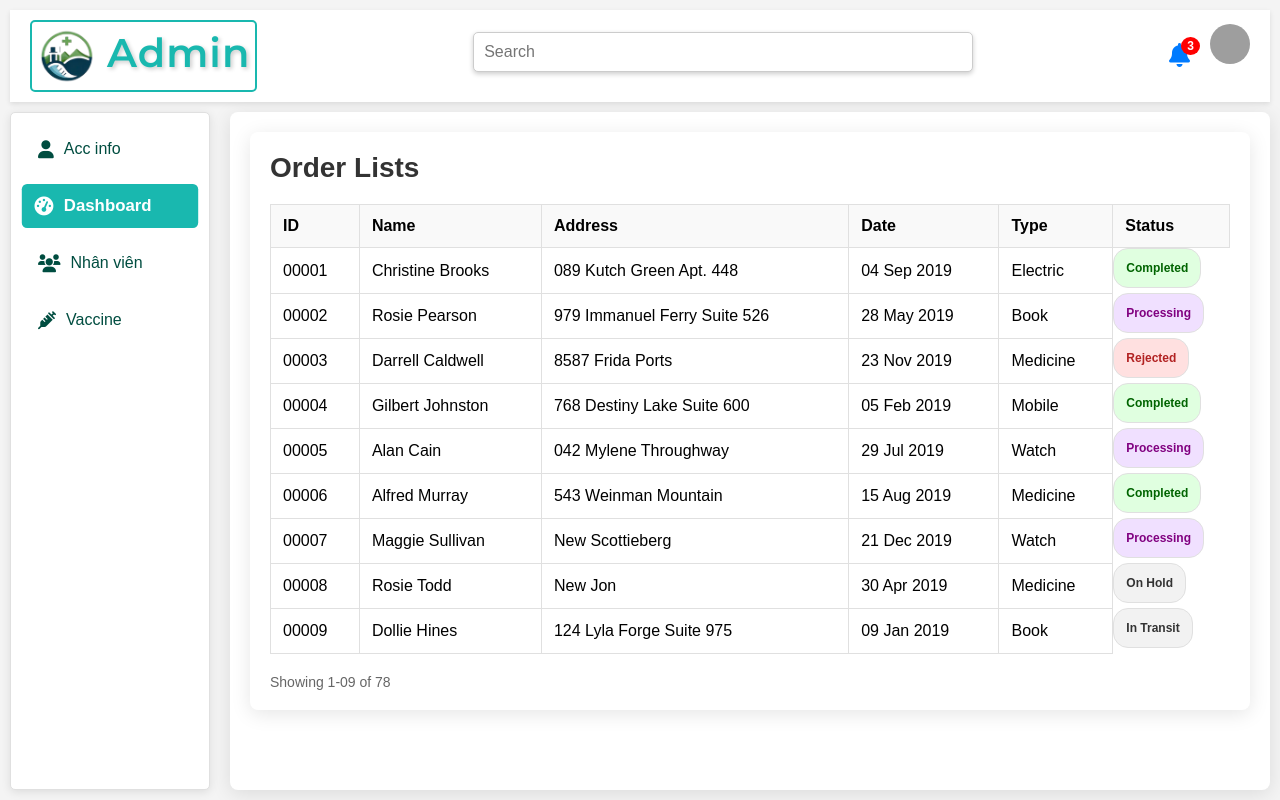
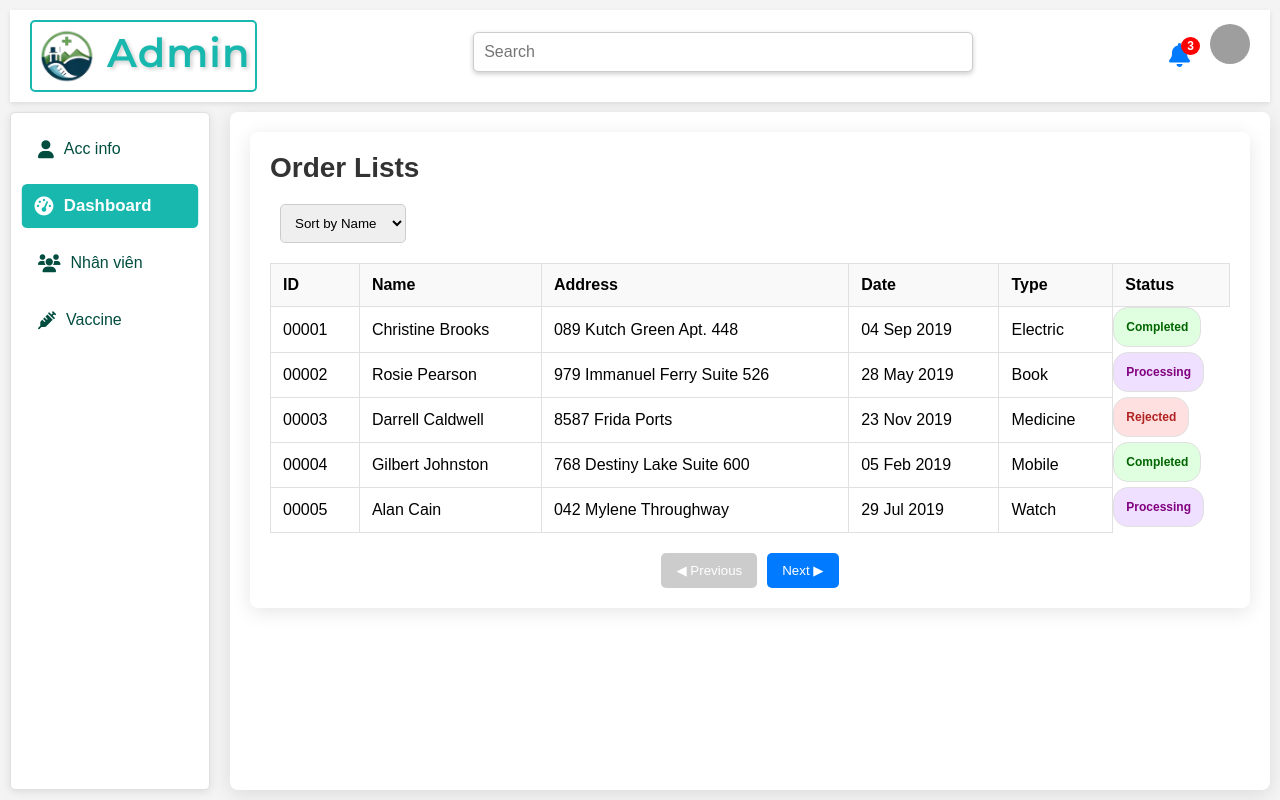
Before and after one commit to williamHoang541/Swp_fe, a React (Vite) app in the folder Vaccine_Care/: page /admin/dashboard in a window 1280 px wide. Built offline with nearby package versions, Linux system fonts and the light colour scheme; grey boxes are pictures that could not be loaded; the HTML template or start-up script is replaced by a standard one.

Commit message:
update admin

```diff
--- a/Vaccine_Care/src/App.jsx
+++ b/Vaccine_Care/src/App.jsx
@@ -10,7 +10,7 @@ const App = () => {
   return (
     <div>
       <Routes>
-        <Route path="/" element={<Login />} />
+        <Route path="/" element={<Navigate to="/admin" />} />
         <Route path="/admin" element={<AdminDashboard />}>
           <Route path="acc_info" element={<Acc_Info />} />
           <Route path="dashboard" element={<Dashboard />} />
--- a/Vaccine_Care/src/components/admin/dashboard/Dashboard.jsx
+++ b/Vaccine_Care/src/components/admin/dashboard/Dashboard.jsx
@@ -1,8 +1,8 @@
-import React from 'react';
+import React, { useState } from 'react';
 import './dashboard.css'; // Create a new CSS file for dashboard styles
 
 const Dashboard = () => {
-    const orders = [
+    const [orders, setOrders] = useState([
         { id: '00001', name: 'Christine Brooks', address: '089 Kutch Green Apt. 448', date: '04 Sep 2019', type: 'Electric', status: 'Completed' },
         { id: '00002', name: 'Rosie Pearson', address: '979 Immanuel Ferry Suite 526', date: '28 May 2019', type: 'Book', status: 'Processing' },
         { id: '00003', name: 'Darrell Caldwell', address: '8587 Frida Ports', date: '23 Nov 2019', type: 'Medicine', status: 'Rejected' },
@@ -12,11 +12,58 @@ const Dashboard = () => {
         { id: '00007', name: 'Maggie Sullivan', address: 'New Scottieberg', date: '21 Dec 2019', type: 'Watch', status: 'Processing' },
         { id: '00008', name: 'Rosie Todd', address: 'New Jon', date: '30 Apr 2019', type: 'Medicine', status: 'On Hold' },
         { id: '00009', name: 'Dollie Hines', address: '124 Lyla Forge Suite 975', date: '09 Jan 2019', type: 'Book', status: 'In Transit' },
-    ];
+    ]);
+    const [currentPage, setCurrentPage] = useState(1);
+    const itemsPerPage = 5; // Số lượng đơn hàng hiển thị trên mỗi trang
+    const [sortOption, setSortOption] = useState('name');
+
+    const handleSort = (option) => {
+        const sortedOrders = [...orders].sort((a, b) => {
+            if (option === 'name') {
+                return a.name.localeCompare(b.name);
+            } else if (option === 'id') {
+                return a.id.localeCompare(b.id);
+            } else if (option === 'date') {
+                return new Date(a.date) - new Date(b.date);
+            } else if (option === 'type') {
+                return a.type.localeCompare(b.type);
+            } else if (option === 'status') {
+                return a.status.localeCompare(b.status);
+            }
+            return 0;
+        });
+        setOrders(sortedOrders);
+    };
+
+    const handleSortChange = (event) => {
+        setSortOption(event.target.value);
+        handleSort(event.target.value);
+    };
+
+    const handlePageChange = (direction) => {
+        if (direction === 'next') {
+            setCurrentPage(prev => Math.min(prev + 1, Math.ceil(orders.length / itemsPerPage)));
+        } else {
+            setCurrentPage(prev => Math.max(prev - 1, 1));
+        }
+    };
+
+    const indexOfLastOrder = currentPage * itemsPerPage;
+    const indexOfFirstOrder = indexOfLastOrder - itemsPerPage;
+    const currentOrders = orders.slice(indexOfFirstOrder, indexOfLastOrder);
 
     return (
         <div className="dashboard-container">
             <h1>Order Lists</h1>
+            <div className="top-bar">
+                <select value={sortOption} onChange={handleSortChange} className="sort-dropdown">
+                    <option value="name">Sort by Name</option>
+                    <option value="id">Sort by ID</option>
+                    <option value="date">Sort by Date</option>
+                    <option value="type">Sort by Type</option>
+                    <option value="status">Sort by Status</option>
+                </select>
+            </div>
             <table className="order-table">
                 <thead>
                     <tr>
@@ -29,7 +76,7 @@ const Dashboard = () => {
                     </tr>
                 </thead>
                 <tbody>
-                    {orders.map(order => (
+                    {currentOrders.map(order => (
                         <tr key={order.id}>
                             <td>{order.id}</td>
                             <td>{order.name}</td>
@@ -42,7 +89,12 @@ const Dashboard = () => {
                 </tbody>
             </table>
             <div className="pagination">
-                Showing 1-09 of 78
+                <button onClick={() => handlePageChange('prev')} disabled={currentPage === 1} className="nav-button">
+                    &#9664; Previous
+                </button>
+                <button onClick={() => handlePageChange('next')} disabled={indexOfLastOrder >= orders.length} className="nav-button">
+                    Next &#9654;
+                </button>
             </div>
         </div>
     );
--- a/Vaccine_Care/src/components/admin/dashboard/dashboard.css
+++ b/Vaccine_Care/src/components/admin/dashboard/dashboard.css
@@ -119,7 +119,56 @@
 }
 
 .pagination {
+    display: flex;
+    justify-content: center;
+    align-items: center;
     margin-top: 20px;
-    font-size: 14px;
-    color: #666;
 }
+
+.nav-button {
+    padding: 10px 15px;
+    border: none;
+    border-radius: 5px;
+    background-color: #007bff;
+    color: white;
+    cursor: pointer;
+    margin: 0 5px;
+    transition: background-color 0.3s;
+}
+
+.nav-button:disabled {
+    background-color: #ccc;
+    cursor: not-allowed;
+}
+
+.nav-button:hover:not(:disabled) {
+    background-color: #0056b3;
+}
+
+.sort-button {
+    padding: 10px 15px;
+    border: none;
+    border-radius: 5px;
+    background-color: #007bff;
+    color: white;
+    cursor: pointer;
+    transition: background-color 0.3s;
+}
+
+.sort-button:hover {
+    background-color: #0056b3;
+}
+
+.sort-dropdown {
+    padding: 10px;
+    border: 1px solid #ccc;
+    border-radius: 5px;
+    margin-left: 10px;
+    cursor: pointer;
+    transition: border-color 0.3s;
+}
+
+.sort-dropdown:focus {
+    border-color: #007bff;
+    outline: none;
+}
--- a/Vaccine_Care/src/components/admin/profile/acc_info.jsx
+++ b/Vaccine_Care/src/components/admin/profile/acc_info.jsx
@@ -1,11 +1,12 @@
 import React from 'react';
 import './acc_info.css'; // Đảm bảo bạn đã tạo file CSS này
+import profileImage from '@/assets/cat.jpg';
 
 const AccInfo = () => {
     return (
         <div className="acc-info-container">
             <div className="profile-picture">
-                <img src="assets/profile.jpg" alt="Profile" />
+                <img src={profileImage} alt="Profile" />
             </div>
             <div className="info">
                 <h2>Thông tin tài khoản</h2>
--- a/Vaccine_Care/src/components/admin/staff/Staff.jsx
+++ b/Vaccine_Care/src/components/admin/staff/Staff.jsx
@@ -1,17 +1,59 @@
-import React from 'react';
+import React, { useState } from 'react';
 import './staff.css'; // Tạo file CSS cho trang Staff
 
 const Staff = () => {
-    const staffMembers = [
+    const [staffMembers, setStaffMembers] = useState([
         { id: 1, name: 'Nguyễn Văn A', position: 'Bác sĩ', email: 'a@example.com' },
         { id: 2, name: 'Trần Thị B', position: 'Y tá', email: 'b@example.com' },
         { id: 3, name: 'Lê Văn C', position: 'Dược sĩ', email: 'c@example.com' },
         // Thêm nhân viên khác nếu cần
-    ];
+    ]);
+    const [currentPage, setCurrentPage] = useState(1);
+    const itemsPerPage = 5;
+    const [sortOption, setSortOption] = useState('name');
+
+    const handleSort = (option) => {
+        const sortedMembers = [...staffMembers].sort((a, b) => {
+            if (option === 'name') {
+                return a.name.localeCompare(b.name);
+            } else if (option === 'position') {
+                return a.position.localeCompare(b.position);
+            } else if (option === 'email') {
+                return a.email.localeCompare(b.email);
+            }
+            return 0;
+        });
+        setStaffMembers(sortedMembers);
+    };
+
+    const handleSortChange = (event) => {
+        setSortOption(event.target.value);
+        handleSort(event.target.value);
+    };
+
+    const handlePageChange = (direction) => {
+        if (direction === 'next') {
+            setCurrentPage(prev => Math.min(prev + 1, Math.ceil(staffMembers.length / itemsPerPage)));
+        } else {
+            setCurrentPage(prev => Math.max(prev - 1, 1));
+        }
+    };
+
+    // Calculate current staff members for pagination
+    const indexOfLastMember = currentPage * itemsPerPage;
+    const indexOfFirstMember = indexOfLastMember - itemsPerPage;
+    const currentMembers = staffMembers.slice(indexOfFirstMember, indexOfLastMember);
 
     return (
         <div className="staff-container">
-            <h2>Danh sách nhân viên</h2>
+            <h1>Danh sách nhân viên</h1>
+            <div className="top-bar">
+                <select value={sortOption} onChange={handleSortChange} className="sort-dropdown">
+                    <option value="name">Sort by Name</option>
+                    <option value="position">Sort by Position</option>
+                    <option value="email">Sort by Email</option>
+                </select>
+            </div>
             <table className="staff-table">
                 <thead>
                     <tr>
@@ -22,7 +64,7 @@ const Staff = () => {
                     </tr>
                 </thead>
                 <tbody>
-                    {staffMembers.map(member => (
+                    {currentMembers.map(member => (
                         <tr key={member.id}>
                             <td>{member.id}</td>
                             <td>{member.name}</td>
@@ -32,6 +74,14 @@ const Staff = () => {
                     ))}
                 </tbody>
             </table>
+            <div className="pagination">
+                <button onClick={() => handlePageChange('prev')} disabled={currentPage === 1} className="nav-button">
+                    &#9664; Previous
+                </button>
+                <button onClick={() => handlePageChange('next')} disabled={indexOfLastMember >= staffMembers.length} className="nav-button">
+                    Next &#9654;
+                </button>
+            </div>
         </div>
     );
 };
--- a/Vaccine_Care/src/components/admin/vaccine/Vaccine.jsx
+++ b/Vaccine_Care/src/components/admin/vaccine/Vaccine.jsx
@@ -1,17 +1,59 @@
-import React from 'react';
+import React, { useState } from 'react';
 import './vaccine.css'; // Tạo file CSS cho trang Vaccine
 
 const Vaccine = () => {
-    const vaccines = [
+    const [vaccines, setVaccines] = useState([
         { id: 1, name: 'Vaccine A', type: 'Vaccine ngừa bệnh', dosage: '2 liều', status: 'Sẵn có' },
         { id: 2, name: 'Vaccine B', type: 'Vaccine ngừa bệnh', dosage: '1 liều', status: 'Hết hàng' },
         { id: 3, name: 'Vaccine C', type: 'Vaccine ngừa bệnh', dosage: '3 liều', status: 'Sẵn có' },
         // Thêm vaccine khác nếu cần
-    ];
+    ]);
+    const [currentPage, setCurrentPage] = useState(1);
+    const itemsPerPage = 5;
+    const [sortOption, setSortOption] = useState('name');
+
+    const handleSort = (option) => {
+        const sortedVaccines = [...vaccines].sort((a, b) => {
+            if (option === 'name') {
+                return a.name.localeCompare(b.name);
+            } else if (option === 'type') {
+                return a.type.localeCompare(b.type);
+            } else if (option === 'status') {
+                return a.status.localeCompare(b.status);
+            }
+            return 0;
+        });
+        setVaccines(sortedVaccines);
+    };
+
+    const handleSortChange = (event) => {
+        setSortOption(event.target.value);
+        handleSort(event.target.value);
+    };
+
+    const handlePageChange = (direction) => {
+        if (direction === 'next') {
+            setCurrentPage(prev => Math.min(prev + 1, Math.ceil(vaccines.length / itemsPerPage)));
+        } else {
+            setCurrentPage(prev => Math.max(prev - 1, 1));
+        }
+    };
+
+    // Calculate current vaccines for pagination
+    const indexOfLastVaccine = currentPage * itemsPerPage;
+    const indexOfFirstVaccine = indexOfLastVaccine - itemsPerPage;
+    const currentVaccines = vaccines.slice(indexOfFirstVaccine, indexOfLastVaccine);
 
     return (
         <div className="vaccine-container">
-            <h2>Danh sách vaccine</h2>
+            <h1>Danh sách vaccine</h1>
+            <div className="top-bar">
+                <select value={sortOption} onChange={handleSortChange} className="sort-dropdown">
+                    <option value="name">Sort by Name</option>
+                    <option value="type">Sort by Type</option>
+                    <option value="status">Sort by Status</option>
+                </select>
+            </div>
             <table className="vaccine-table">
                 <thead>
                     <tr>
@@ -23,7 +65,7 @@ const Vaccine = () => {
                     </tr>
                 </thead>
                 <tbody>
-                    {vaccines.map(vaccine => (
+                    {currentVaccines.map(vaccine => (
                         <tr key={vaccine.id}>
                             <td>{vaccine.id}</td>
                             <td>{vaccine.name}</td>
@@ -34,6 +76,14 @@ const Vaccine = () => {
                     ))}
                 </tbody>
             </table>
+            <div className="pagination">
+                <button onClick={() => handlePageChange('prev')} disabled={currentPage === 1} className="nav-button">
+                    &#9664; Previous
+                </button>
+                <button onClick={() => handlePageChange('next')} disabled={indexOfLastVaccine >= vaccines.length} className="nav-button">
+                    Next &#9654;
+                </button>
+            </div>
         </div>
     );
 };
```
